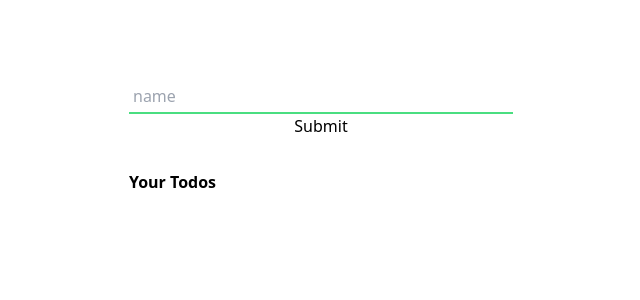
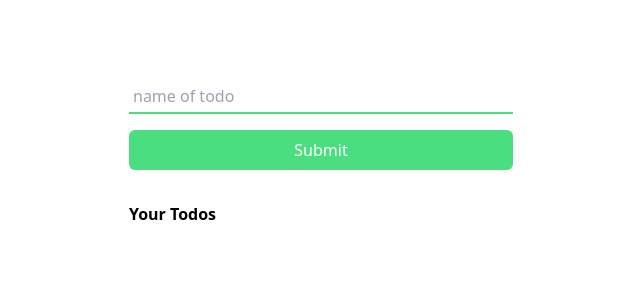
Before and after one commit to aguilanbon/reducer-app, a React (Create React App) app: page / in a window 1280 px wide. Shown: the top 300 px of the page, without its empty margins (319-959 px from the left). Built offline with nearby package versions, Linux system fonts and the light colour scheme.

Commit message:
button stylings

```diff
--- a/src/App.js
+++ b/src/App.js
@@ -38,8 +38,8 @@ function App() {
     <div className="w-screen">
       <div className='flex flex-col w-full items-center justify-center'>
         <div className='w-96 flex flex-col mt-20'>
-          <input className='border-b-2 border-green-400 focus:outline-none  p-1' type="text" name='name' placeholder='name' value={todo}  onChange={(e) => setTodo(e.target.value)} />
-          <button onClick={handleSubmit}>Submit</button>
+          <input className='border-b-2 border-green-400 focus:outline-none  p-1' type="text" name='name' placeholder='name of todo' value={todo}  onChange={(e) => setTodo(e.target.value)} />
+          <button className='bg-green-400 hover:bg-green-500 text-white mt-4 rounded-md py-2' onClick={handleSubmit}>Submit</button>
         </div>
         <div className='w-96 flex flex-col m-8'>
             <h1 className='font-bold'>Your Todos</h1>
```
